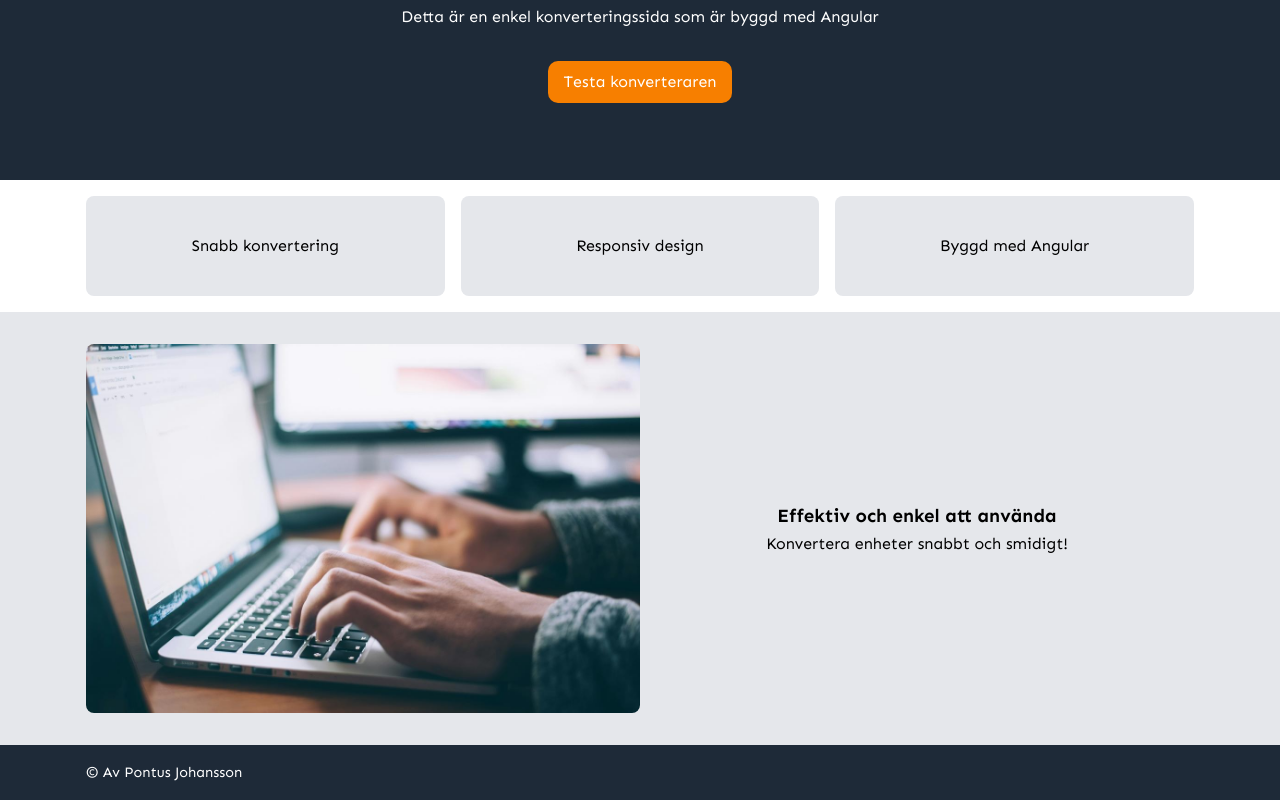
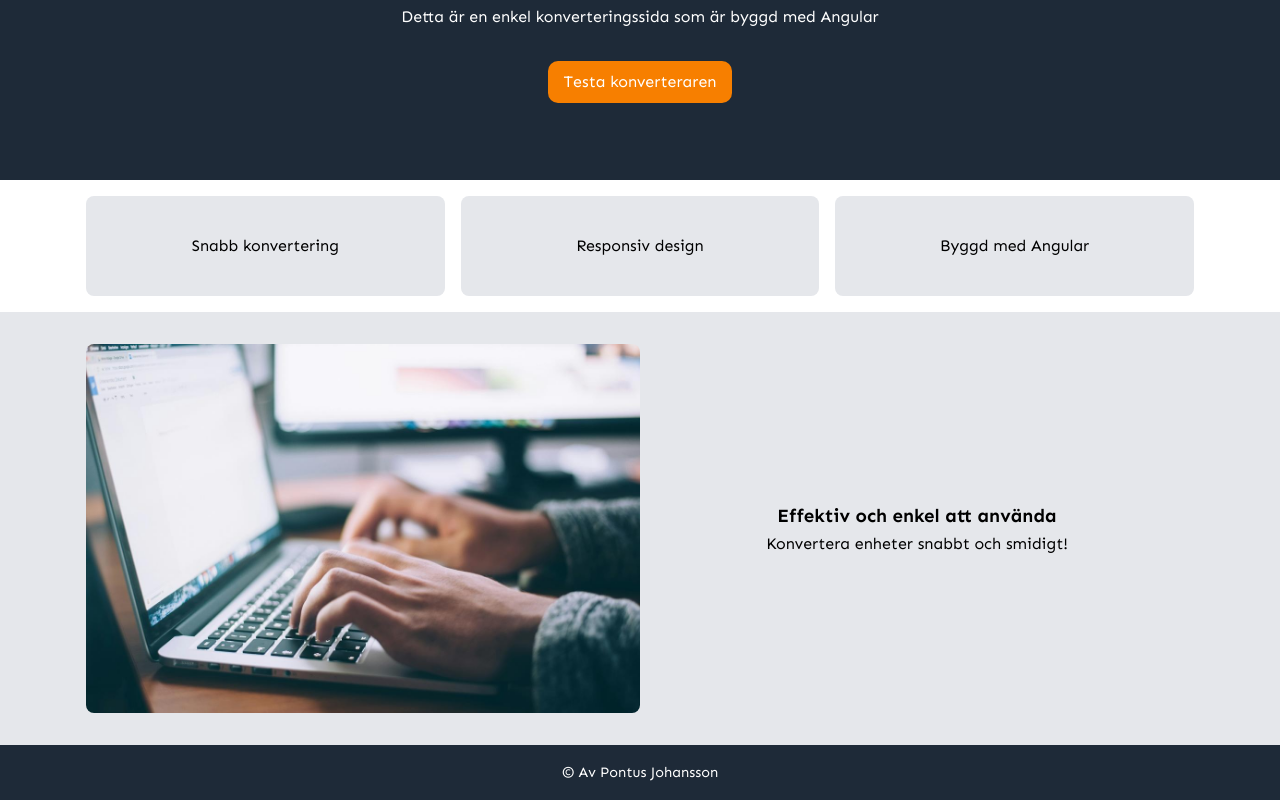
Before and after one commit to Punttt/AngularLab, an Angular app: page /home in a window 1280 px wide. Shown: the part 203-1003 px from the top of the page. Built offline with nearby package versions, Linux system fonts and the light colour scheme.

Commit message:
centrera text i footer

```diff
--- a/src/app/partials/main-footer/main-footer.scss
+++ b/src/app/partials/main-footer/main-footer.scss
@@ -3,6 +3,12 @@ footer {
     color: #fff;
 }
 
+.container {
+    display: flex;
+    justify-content: center;
+    align-items: center;
+}
+
 p {
     font-size: 0.9rem;
 }
```
